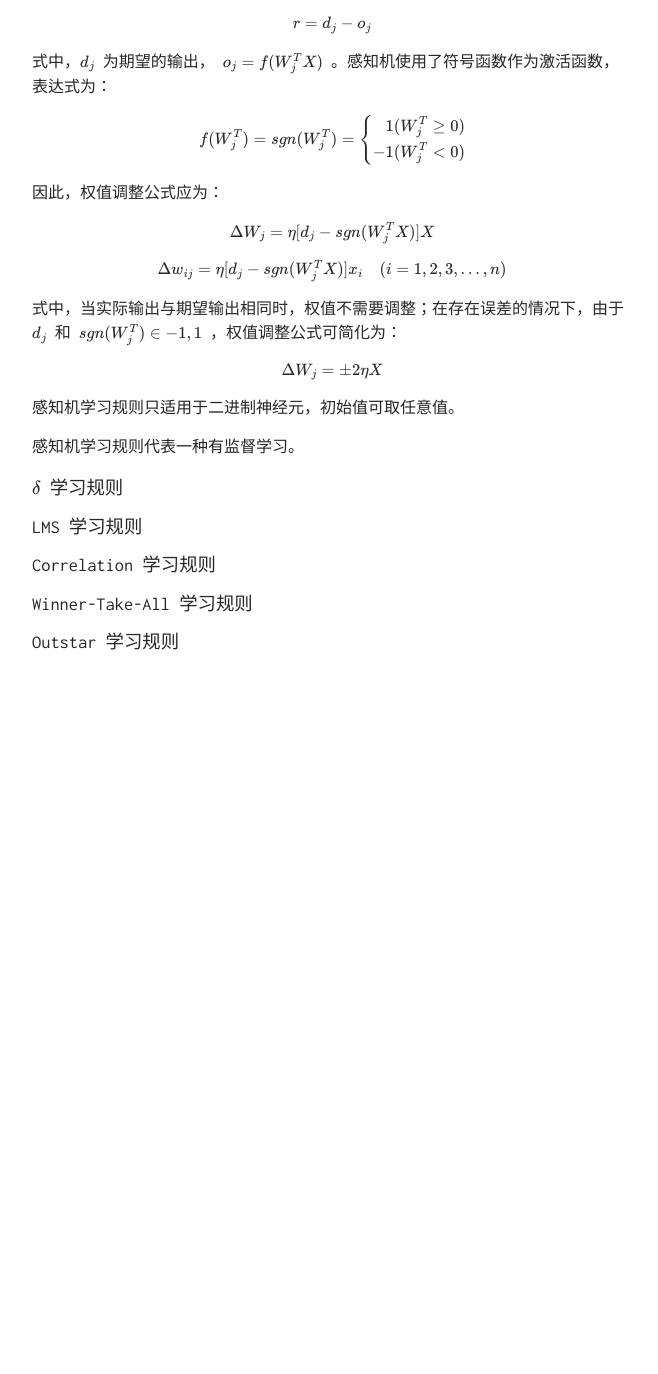
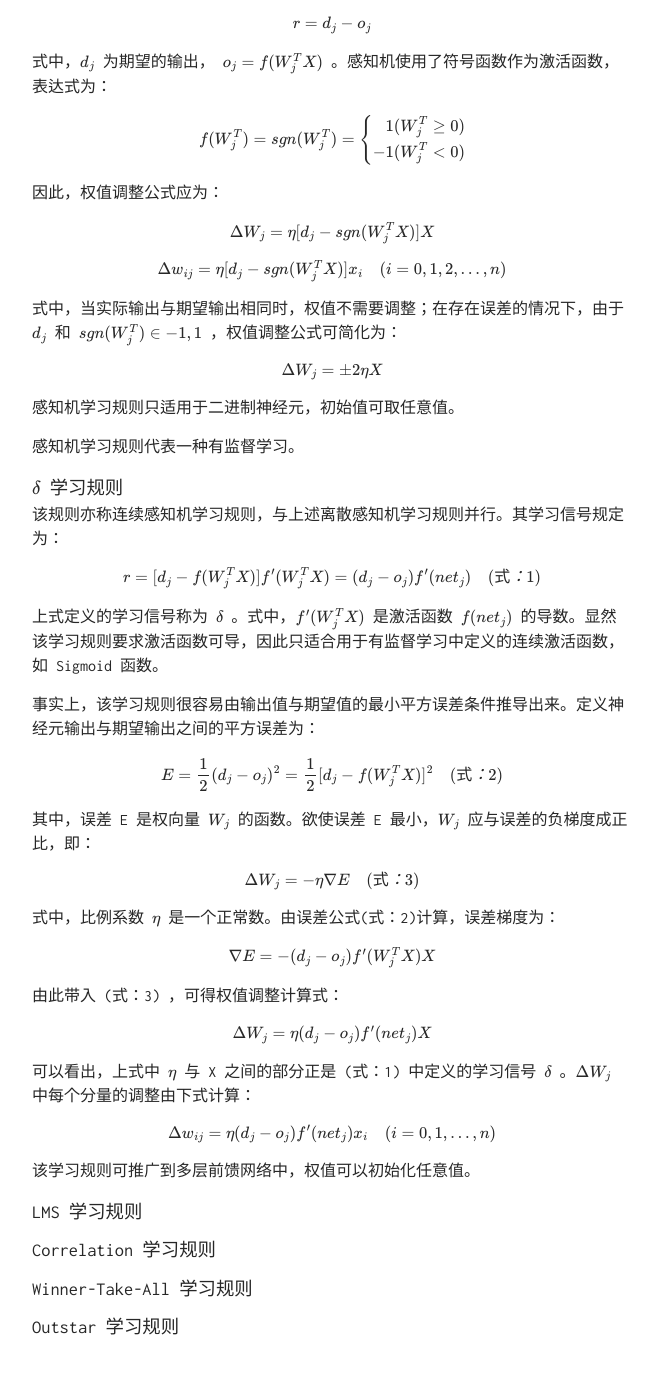
Before and after one commit to TobiahShaw/TobiahShaw.github.io, a Jekyll site: the page built from _posts/2019-09-19-learning-rule-of-nn.md, in a window 1280 px wide and 1400 px high, scrolled down 1891 px. Shown: the top 1374 px of the window, without its empty margins (308-966 px from the left). Built offline with Jekyll 4.4.1, drawn with Linux system fonts in a browser that asks for light colours; our own code applies the rules of GitHub Pages for plain Markdown files; formulas are drawn with MathJax 3; before the commit the page ends 2637 px from its top, so only the background shows below that.

Commit message:
delta learning rule;

```diff
--- a/_posts/2019-09-19-learning-rule-of-nn.md
+++ b/_posts/2019-09-19-learning-rule-of-nn.md
@@ -73,7 +73,7 @@ $$ f(W_j^T) = sgn(W_j^T) = \left\{
 
 $$ \Delta W_j = \eta[d_j - sgn(W_j^T X)] X $$
 
-$$ \Delta w_{ij} = \eta [d_j - sgn(W_j^T X)] x_i \quad (i = 1, 2, 3, \dots , n) $$
+$$ \Delta w_{ij} = \eta [d_j - sgn(W_j^T X)] x_i \quad (i = 0, 1, 2, \dots , n) $$
 
 式中，当实际输出与期望输出相同时，权值不需要调整；在存在误差的情况下，由于 $ d_j $ 和 $ sgn(W_j^T) \in \{-1, 1\} $ ，权值调整公式可简化为：
 
@@ -85,6 +85,34 @@ $$ \Delta W_j = \pm 2 \eta X $$
 
 ### $\delta$ 学习规则
 
+该规则亦称连续感知机学习规则，与上述离散感知机学习规则并行。其学习信号规定为：
+
+$$ r = [d_j - f(W_j^T X)]f'(W_j^T X) \\= (d_j - o_j)f'(net_j) \quad (式：1) $$
+
+上式定义的学习信号称为 $ \delta $ 。式中，$ f'(W_j^T X) $ 是激活函数 $ f(net_j) $ 的导数。显然该学习规则要求激活函数可导，因此只适合用于有监督学习中定义的连续激活函数，如 Sigmoid 函数。
+
+事实上，该学习规则很容易由输出值与期望值的最小平方误差条件推导出来。定义神经元输出与期望输出之间的平方误差为：
+
+$$ E = \frac{1}{2}(d_j - o_j)^2 = \frac{1}{2}[d_j - f(W_j^T X)]^2 \quad (式：2) $$
+
+其中，误差 E 是权向量 $ W_j $ 的函数。欲使误差 E 最小，$ W_j $ 应与误差的负梯度成正比，即：
+
+$$ \Delta W_j = -\eta \nabla E \quad (式：3) $$
+
+式中，比例系数 $ \eta $ 是一个正常数。由误差公式(式：2)计算，误差梯度为：
+
+$$ \nabla E = -(d_j - o_j)f'(W_j^T X) X $$
+
+由此带入 (式：3) ，可得权值调整计算式：
+
+$$ \Delta W_j = \eta(d_j - o_j)f'(net_j)X $$
+
+可以看出，上式中 $ \eta $ 与 X 之间的部分正是 (式：1) 中定义的学习信号 $ \delta $ 。$ \Delta W_j $ 中每个分量的调整由下式计算：
+
+$$ \Delta w_{ij} = \eta(d_j - o_j)f'(net_j)x_i \quad (i = 0, 1, \dots, n) $$
+
+该学习规则可推广到多层前馈网络中，权值可以初始化任意值。
+
 ### LMS 学习规则
 
 ### Correlation 学习规则
```
